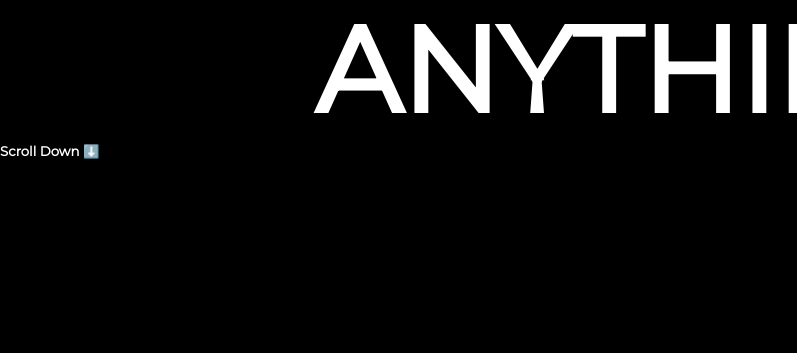
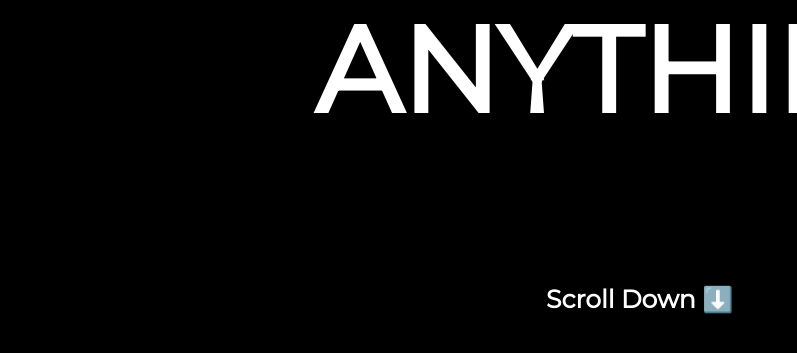
Before and after one commit to dev-Santhosh/GSAP2, a plain HTML site: page index.html in a window 1280 px wide. Both pictures are taken after a click on the button "Get Started". Shown: the part 435-788 px from the top of the page, 0-797 px from the left. Drawn offline with nearby package versions, Linux system fonts and the light colour scheme.

Commit message:
commit gsap2

```diff
--- a/script.js
+++ b/script.js
@@ -23,3 +23,13 @@ tl.from("#main>img",{
     opacity:0,
     stagger:0.5,
 })
+tl.from("h5",{
+    scale:0,
+    opacity:0,
+})
+tl.to("h5",{
+    y:30,
+    repeat:-1,
+    duration:0.8,
+    yoyo:true,
+})
--- a/style.css
+++ b/style.css
@@ -84,3 +84,10 @@ img{
     right: 2%;
     border-radius: 30px;
 }
+#main>h5{
+    position: absolute;
+    bottom: 10%;
+    left: 50%;
+    transform: translate(-50%,0);
+    font-size: 25px;
+}
```
